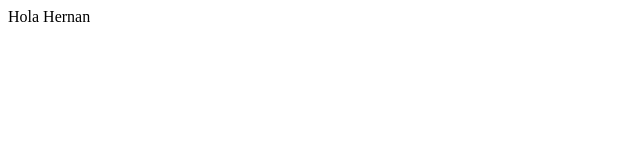
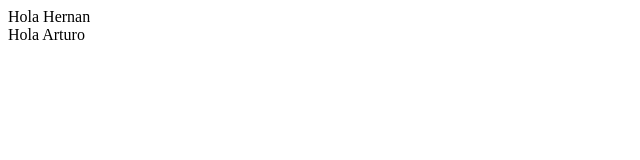
Before and after one commit to Artufelii/Hernan-Arturo-trial, a plain HTML site: page index.html in a window 1280 px wide. Shown: the full height of the page, 0-640 px from the left. Drawn offline with Linux system fonts and the light colour scheme.

Commit message:
Update index.html
Tercer commit

```diff
--- a/index.html
+++ b/index.html
@@ -9,6 +9,7 @@
   <body>
     <script src="https://cdn.freecodecamp.org/testable-projects-fcc/v1/bundle.js"></script>
     <div>Hola Hernan</div>
+    <div>Hola Arturo</div>
     <script  src="js/index.js"></script>
   </body>
 </html>
```
